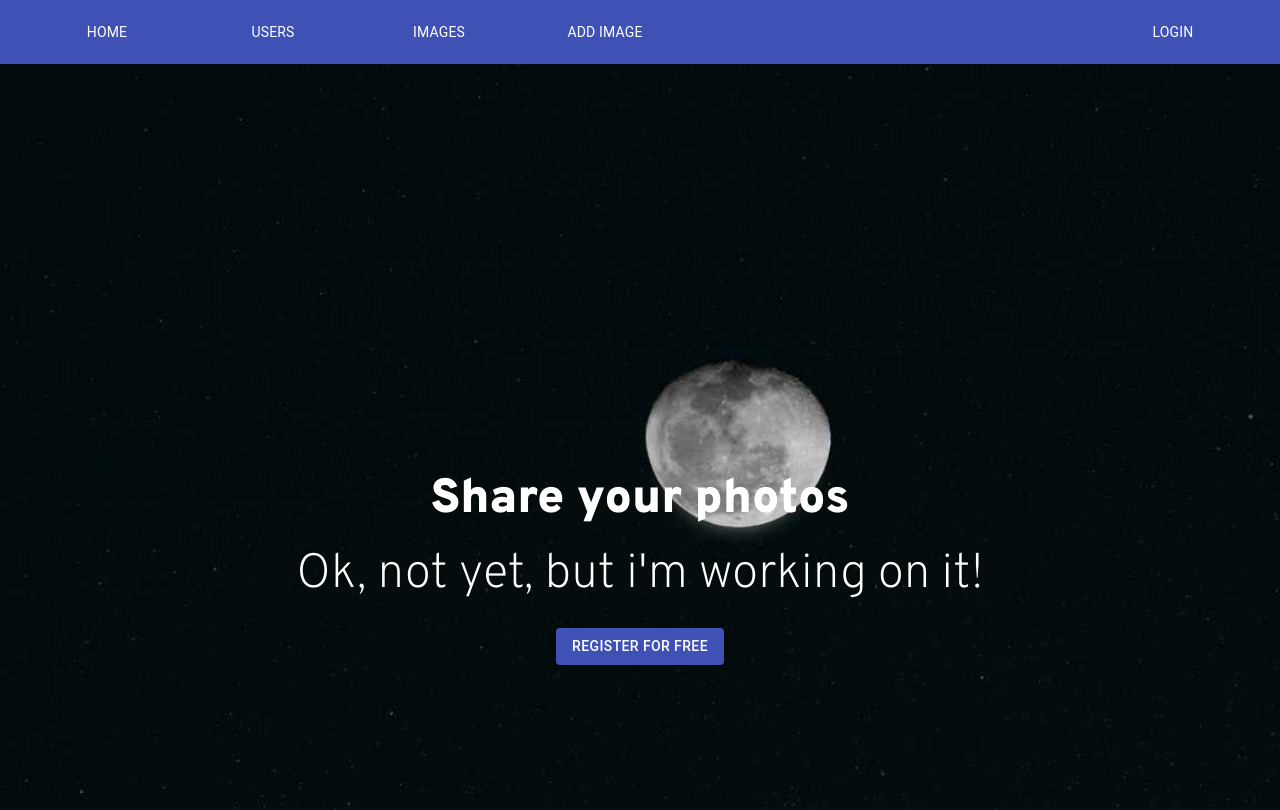
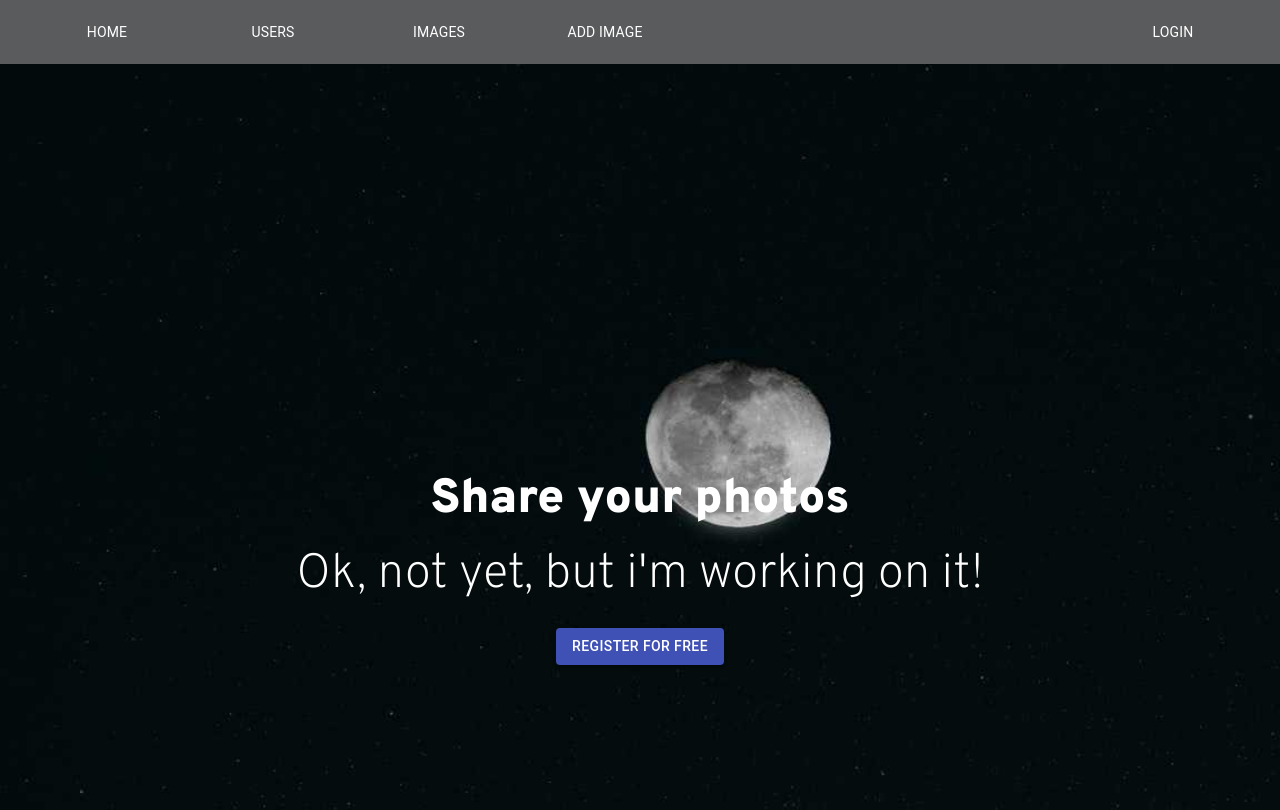
Before and after one commit to Patryk-Rozwadowski/MERN, a React (Create React App) app in the folder client/: page / in a window 1280 px wide. Shown: the top 810 px of the page. Built offline with nearby package versions, Linux system fonts and the light colour scheme.

Commit message:
Format code for Nav, add cypress, changed color for Nav

```diff
--- a/client/package.json
+++ b/client/package.json
@@ -34,5 +34,8 @@
       "last 1 firefox version",
       "last 1 safari version"
     ]
+  },
+  "devDependencies": {
+    "cypress": "^3.8.0"
   }
 }
--- a/client/src/routes/Home/components/Home/Home.js
+++ b/client/src/routes/Home/components/Home/Home.js
@@ -18,19 +18,16 @@ class Home extends React.Component {
         super();
         this.state = {
             backgroundImage: `url(${image1})`,
-            overflow: 'hidden',
-            flex: 1,
             backgroundSize: 'cover',
             backgroundRepeat: 'no-repeat',
-            animation: 'homeBackgroundImageFade 1s backwards',
-            transition: 'all 1s ease'
+            className: 'fadeout',
         }
     }
 
     componentDidMount = () => {
         this.interval = setInterval(() => this.setState({
             backgroundImage: `url(${this.randomPic()})`
-        }), 9000);
+        }), 6000);
     };
 
     componentWillUnmount() {
--- a/client/src/routes/Home/components/Home/styles/Home.scss
+++ b/client/src/routes/Home/components/Home/styles/Home.scss
@@ -36,7 +36,7 @@
 }
 
 @keyframes homeBackgroundImageFade {
-  0%   {width: 0}
-  70%  {width: 50%;}
-  100% {width:100%;}
+  0%   {width: 0; opacity: 0;}
+  70%  {width: 50%; opacity: 0.5;}
+  100% {width:100%; opacity: 1}
 }
--- a/client/src/shared/Nav/components/Nav/Nav.js
+++ b/client/src/shared/Nav/components/Nav/Nav.js
@@ -1,7 +1,7 @@
 import React from 'react';
-import { NavLink } from 'react-router-dom';
+import {NavLink} from 'react-router-dom';
 
-import { makeStyles } from '@material-ui/core/styles';
+import {makeStyles} from '@material-ui/core/styles';
 import AppBar from '@material-ui/core/AppBar';
 import Toolbar from '@material-ui/core/Toolbar';
 import Typography from '@material-ui/core/Typography';
@@ -11,9 +11,7 @@ import Links from '../Links/Links';
 const useStyles = makeStyles(theme => ({
     root: {
         flexGrow: 1,
-    },
-    menuButton: {
-        marginRight: theme.spacing(0),
+        backgroundColor: 'rgba(0,0,0,.25)'
     },
     title: {
         flexGrow: 1,
@@ -21,6 +19,9 @@ const useStyles = makeStyles(theme => ({
         underline: 'none',
         fontSize: 3
     },
+    navBar: {
+        backgroundColor: 'rgba(0,0,0,0.5)'
+    }
 }));
 
 //Todo: add active class for navigation
@@ -29,11 +30,11 @@ const Nav = () => {
 
     return (
         <nav className={classes.root}>
-            <AppBar position="static">
+            <AppBar className={classes.navBar} position="static">
                 <Toolbar color='secondary'>
                     <Typography variant="h6" className={classes.title}>
 
-                        <NavLink underline='none' to='/' className={classes.title} >
+                        <NavLink underline='none' to='/' className={classes.title}>
                             <Links> Home </Links>
                         </NavLink>
 
```
Also changed, not shown: 1 other file (tests, documents, lock files or other folders).
